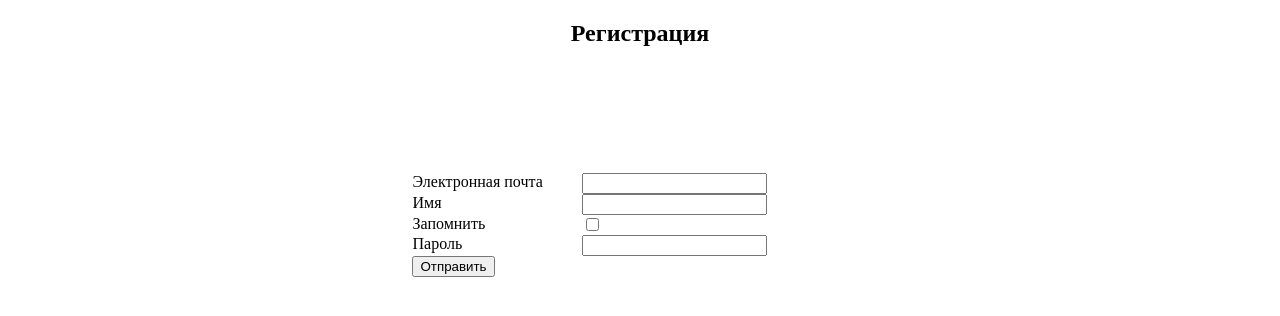
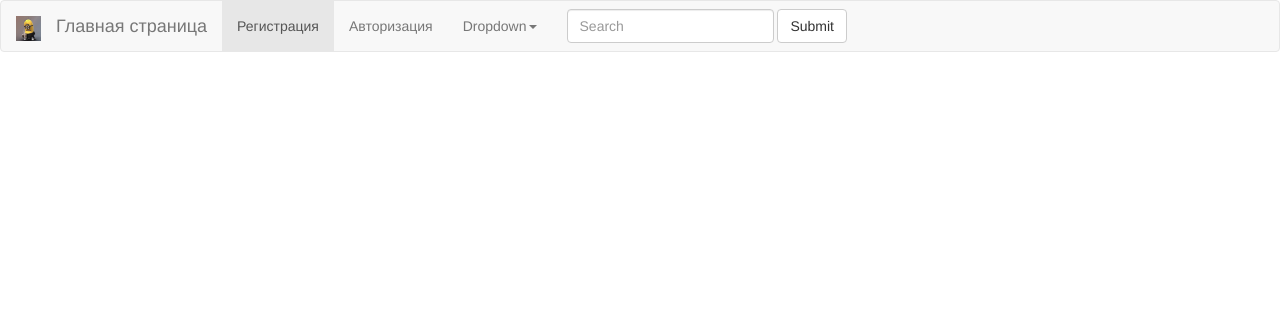
Before and after one commit to A-V-tor/flaskproj, a Flask app: page / in a window 1280 px wide. Shown: the top 316 px of the page. Run offline with Flask 2, Linux system fonts and the light colour scheme; some libraries are stand-ins or nearby versions.

Commit message:
feat(add): навбар

```diff
--- a/flaskproj/forms.py
+++ b/flaskproj/forms.py
@@ -5,8 +5,8 @@ from wtforms.validators import DataRequired, Email, Length
 
 class FormRegAvt(FlaskForm):
     '''Класс для формы регистрации и авторизации'''
-    name = StringField('Имя ', validators=[DataRequired(), Length(min=4, max=20)])
-    email = StringField('Электронная почта ', validators=[Email()])
+    name = StringField('Имя ', validators=[DataRequired(), Length(min=4, max=20, message='От 4 до 20 символов')])
+    email = StringField('Электронная почта ', validators=[Email('Некорректный адрес почты')])
     remember = BooleanField('Запомнить', default=False)
     psw = PasswordField('Пароль ', validators=[DataRequired(),Length(min=4, max=20)])
     submit  = SubmitField('Отправить')
--- a/flaskproj/models.py
+++ b/flaskproj/models.py
@@ -5,7 +5,7 @@ class Userprofile(db.Model):
     '''Модель юзера'''
 
     id = db.Column(db.Integer, primary_key=True)
-    mail = db.Column(db.String(100))
+    mail = db.Column(db.String(100), unique=True)
     name = db.Column(db.String(100))
     psw = db.Column(db.String(300))
 
--- a/flaskproj/static/file.css
+++ b/flaskproj/static/file.css
@@ -1,12 +1,47 @@
-.registr {
-    margin-left: 32%;
-    margin-top: 10%;
+
+.invalid-1 {
+    color: rgb(199, 32, 32);
 }
 
-label {
-    display: block;
-    float: left;
-    width: 170px;
-    height: 15px;
+.invalid {
+    background-color: rgb(224, 224, 36);
+}
 
+.registr {
+    width:340px;
+    height:440px;
+    background:#e6e6e6;
+    border-radius:18px;
+    box-shadow:0 0 40px -10px #000;
+    margin:calc(50vh - 220px) auto;
+    padding:20px 30px;max-width:calc(100vw - 40px);
+    box-sizing:border-box;
+    font-family:'Montserrat',sans-serif;
+    position:relative
 }
+
+input{
+    width:100%;
+    padding:10px;
+    box-sizing:border-box;
+    background:none;
+    outline:none;resize:none;
+    border:0;
+    font-family:'Montserrat',sans-serif;
+    transition:all .3s;
+    border-bottom:2px solid #bebed2;
+    border-radius: 10px;
+}
+input:focus {
+    border-bottom:2px solid #78788c
+}
+
+p:before {
+    content:attr(type);
+    display:block;margin:28px 0 0;
+    font-size:14px;color:#5a5a5a
+}
+
+.remember {
+    margin-top: 0%;
+}
--- a/flaskproj/templates/forma_registration.html
+++ b/flaskproj/templates/forma_registration.html
@@ -1,18 +1,27 @@
 {% extends 'base.html' %}
+
 {% block content %}
 <h2>
    <center>Регистрация</center>
 </h2>
 <form action="#" method="post" class="registr">
    {{forma.hidden_tag()}}
-      {{ forma.email.label() }} {{ forma.email() }}
+   {{ forma.email.label() }}
+   {% if forma.email.errors %}
+   {{ forma.email(class="invalid") }}
+   <span class="invalid-1">
+      {% for i in forma.email.errors %}
+   <center>{{ i }}</center>
+      {% endfor %}
+   </span>
+   {% else %}
+   <p>{{ forma.email(placeholder='Введите email') }}
+   {% endif %}
    </br>
-      {{ forma.name.label() }} {{ forma.name() }}
+   <p>{{ forma.name.label() }} {{ forma.name(placeholder='Введите имя') }}
    </br>
-      {{ forma.remember.label() }} {{ forma.remember() }}
+   <p>{{ forma.psw.label }} {{ forma.psw(placeholder='Введите пароль') }}
    </br>
-      {{ forma.psw.label }} {{ forma.psw() }}
-      </br>
-      {{ forma.submit() }}
+   <p>{{ forma.submit() }}
 </form>
 {% endblock %}
--- /dev/null
+++ b/flaskproj/templates/main.html
@@ -0,0 +1,48 @@
+{% extends 'bootstrap/base.html' %}
+{% block navbar %}
+<nav class="navbar navbar-default">
+   <div class="navbar-header">
+      <a class="navbar-brand" href="#">
+        <img alt="Brand" src="/static/1.jpg"  width="25" height="25">
+      </a>
+    </div>
+   <div class="container-fluid">
+     <!-- Brand и toggle сгруппированы для лучшего отображения на мобильных дисплеях -->
+     <div class="navbar-header">
+       <button type="button" class="navbar-toggle collapsed" data-toggle="collapse" data-target="#bs-example-navbar-collapse-1" aria-expanded="false">
+         <span class="sr-only">Toggle navigation</span>
+         <span class="icon-bar"></span>
+         <span class="icon-bar"></span>
+         <span class="icon-bar"></span>
+       </button>
+       <a class="navbar-brand" href="/">Главная страница</a>
+     </div>
+     <div class="collapse navbar-collapse" id="bs-example-navbar-collapse-1">
+       <ul class="nav navbar-nav">
+         <li class="active"><a href="/1">Регистрация<span class="sr-only">(current)</span></a></li>
+         <li><a href="/2">Авторизация</a></li>
+         <li class="dropdown">
+           <a href="#" class="dropdown-toggle" data-toggle="dropdown" role="button" aria-haspopup="true" aria-expanded="false">Dropdown<span class="caret"></span></a>
+           <ul class="dropdown-menu">
+             <li><a href="#">Action</a></li>
+             <li><a href="#">Another action</a></li>
+             <li><a href="#">Something else here</a></li>
+             <li role="separator" class="divider"></li>
+             <li><a href="#">Separated link</a></li>
+             <li role="separator" class="divider"></li>
+             <li><a href="#">One more separated link</a></li>
+           </ul>
+         </li>
+       </ul>
+       <form class="navbar-form navbar-left">
+         <div class="form-group">
+           <input type="text" class="form-control" placeholder="Search">
+         </div>
+         <button type="submit" class="btn btn-default">Submit</button>
+       </form>
+
+     </div><!-- /.navbar-collapse -->
+   </div><!-- /.container-fluid -->
+ </nav>
+
+{% endblock %}
--- a/flaskproj/views.py
+++ b/flaskproj/views.py
@@ -1,10 +1,19 @@
+from flask_bootstrap import Bootstrap
+from flask import render_template, request, url_for
 from .forms import FormRegAvt
-from flask import render_template, request, url_for
 from flaskproj import app,db
 from .models import Userprofile
 
 
+Bootstrap(app)
+
+
 @app.route('/', methods=['POST', 'GET'])
+def index_main():
+    return render_template('main.html', title='Главная страница')
+
+
+@app.route('/1', methods=['POST', 'GET'])
 def index_registration():
     '''Обработка регистрации'''
     forma = FormRegAvt()
@@ -16,10 +25,14 @@ def index_registration():
             print('ЮЗЕР ЗАЛОГИНИН')
         except:
             print('ОШИБКА ЗАПИСИ ЛОГИНА')
+    else:
+        h = Userprofile.query.filter_by(name='admin').first()
+        print(h)
+
     return render_template('forma_registration.html', forma=forma, title='Регистрация')
 
 
-@app.route('/1', methods=['POST', 'GET'])
+@app.route('/2', methods=['POST', 'GET'])
 def index_avtorization():
     '''Обработка авторизации'''
     forma = FormRegAvt()
--- a/manager.py
+++ b/manager.py
@@ -1,6 +1,5 @@
-import os
-from flaskproj import app,db
-from flaskproj.models import Userprofile
+from flaskproj import app
+
 
 
 
--- a/pyproject.toml
+++ b/pyproject.toml
@@ -12,6 +12,7 @@ email-validator = "^1.2.1"
 Flask-SQLAlchemy = "^2.5.1"
 Flask-Migrate = "^3.1.0"
 psycopg2 = "^2.9.3"
+Flask-Bootstrap = "^3.3.7"
 
 [tool.poetry.dev-dependencies]
 pytest = "^5.2"
```
Also changed, not shown: flaskproj/templates/forma_avtorization.html (+5 -6 lines), flaskproj/static/1.jpg (added), 3 other files. Lines whose indentation alone changed are shown as unchanged.
